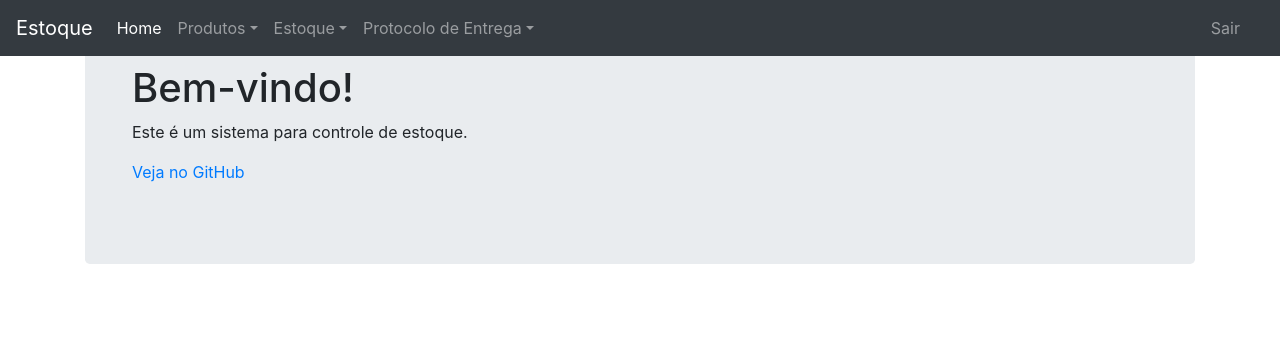
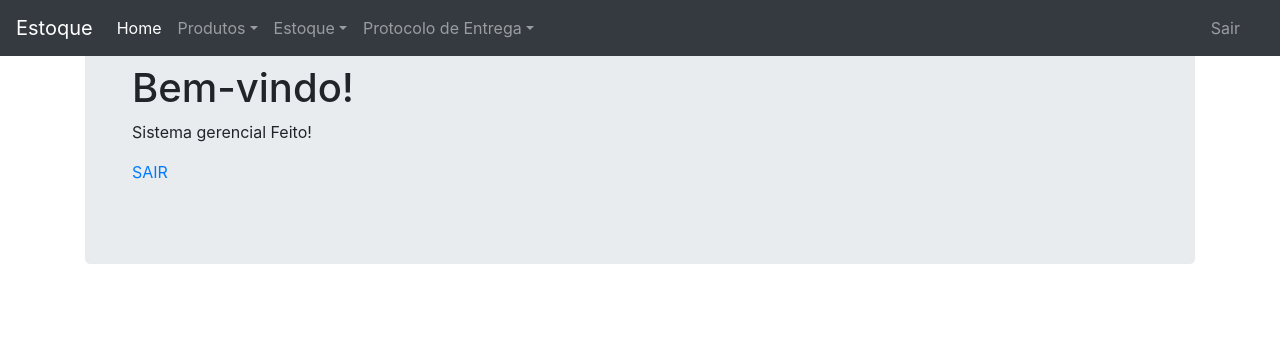
Before and after one commit to rdelazzeri/feito, a Django app: page / in a window 1280 px wide. Shown: the top 356 px of the page. Run offline with Django 3.2, Linux system fonts and the light colour scheme; the visitor is signed in with stand-in values (Sample User, id 1); some libraries are stand-ins or nearby versions.

Commit message:
Final login/logout

```diff
--- a/core/templates/base.html
+++ b/core/templates/base.html
@@ -23,10 +23,11 @@
 
   </head>
   <body>
+    {% if user.is_authenticated %}
+      {% include "includes/nav.html" %}
+    {% endif %}
 
-    {% include "includes/nav.html" %}
-
-    <div class="container">
+        <div class="container">
       {% block content %}{% endblock content %}
     </div>
 
--- a/core/templates/includes/nav.html
+++ b/core/templates/includes/nav.html
@@ -34,7 +34,7 @@
         {% if user.is_authenticated %}
           <ul class="navbar-nav px-3">
             <li class="nav-item text-nowrap">
-              <a class="nav-link">Sair</a>
+              <a class="nav-link" href="/accounts/logout">Sair</a>
             </li>
           </ul>
         {% endif %}
--- a/core/templates/index.html
+++ b/core/templates/index.html
@@ -5,9 +5,13 @@
 <div class="jumbotron">
   <div class="container">
     <h1>Bem-vindo!</h1>
-    <p>Este é um sistema para controle de estoque.</p>
+    <p>Sistema gerencial Feito!</p>
     <p>
-      <a href="https://github.com/rg3915/estoque">Veja no GitHub</a>
+      {% if user.is_authenticated %}
+        <a href="/accounts/logout">SAIR</a>
+      {% else %}
+        <a href="/accounts/login">LOGIN</a>
+      {% endif %}
     </p>
   </div>
 </div>
--- a/feito/urls.py
+++ b/feito/urls.py
@@ -18,6 +18,7 @@ from django.urls import path, include
 
 urlpatterns = [
     path('admin/', admin.site.urls),
+    path('accounts/', include('django.contrib.auth.urls')),
     path('', include('core.urls')),
     path('prod/', include('prod.urls')),
 ]
```
Also changed, not shown: core/templates/registration/login.html (added, +19 -0 lines), feito/settings.py (+7 -0 lines), core/views.py (line endings or trailing spaces).
